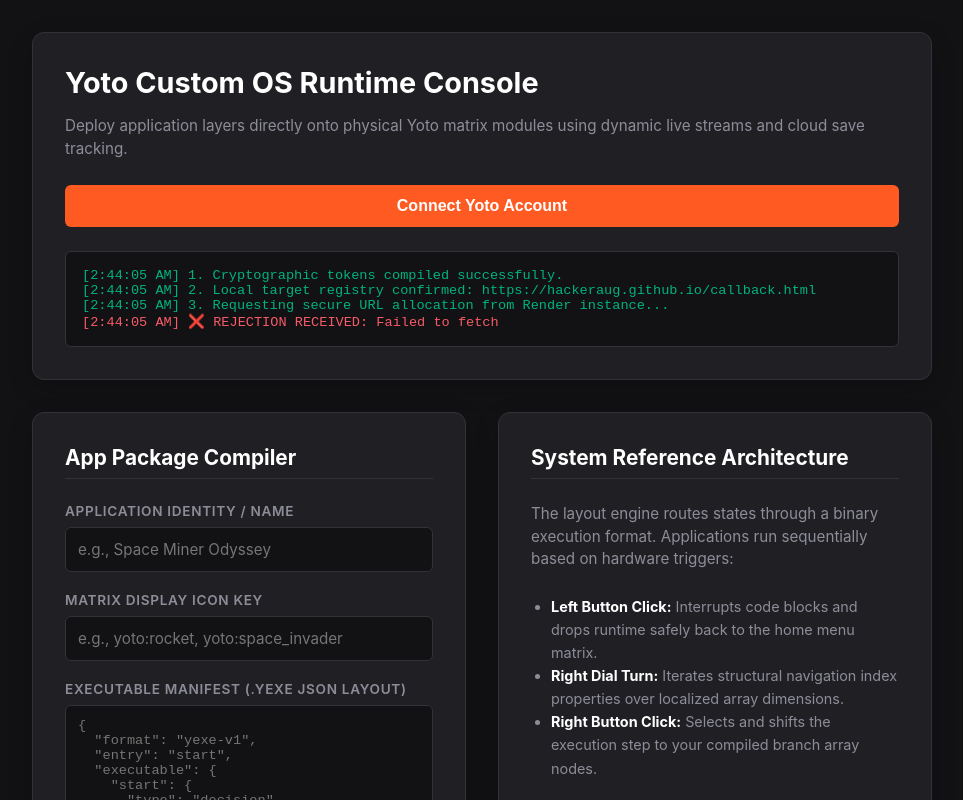
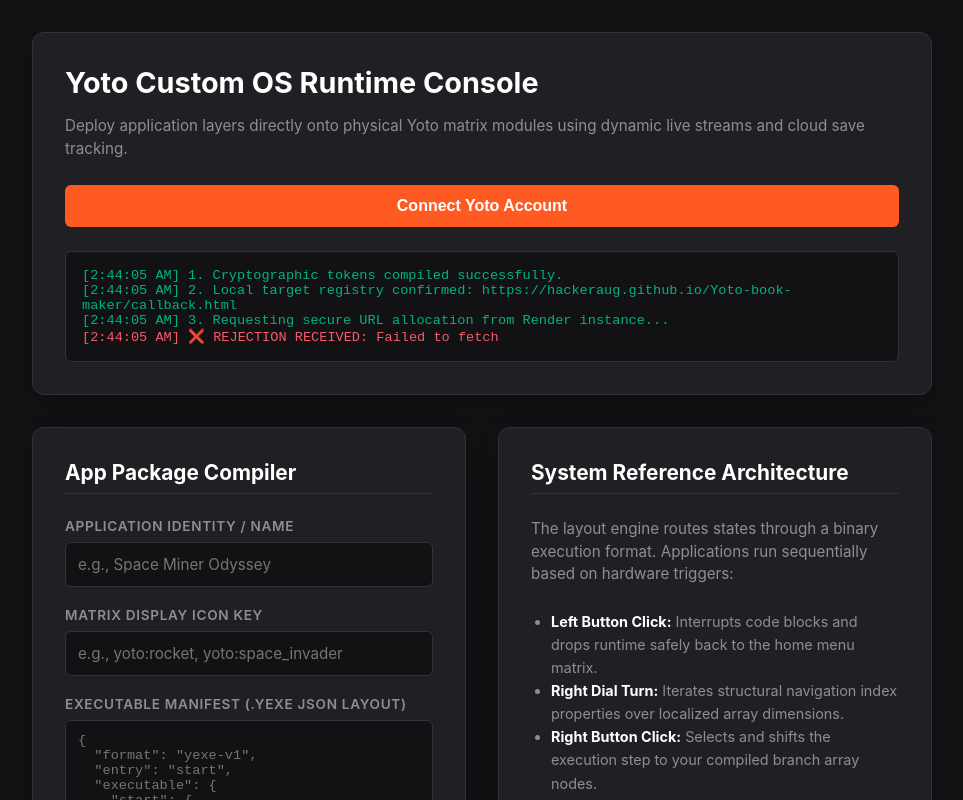
Before and after one commit to HackerAUG/Yoto-multi-card, a plain HTML site: page index.html in a window 1280 px wide. Both pictures are taken after a click on the button "Connect Yoto Account". Shown: the top 800 px of the page, without its empty margins (158-1121 px from the left). Drawn offline with Linux system fonts and the light colour scheme; no server answers.

Commit message:
Update index.html

```diff
--- a/index.html
+++ b/index.html
@@ -246,7 +246,7 @@
 
                 localStorage.setItem("pkce_verifier", verifier);
 
-                const redirectUri = "https://hackeraug.github.io/callback.html";
+                const redirectUri = "https://hackeraug.github.io/Yoto-book-maker/callback.html";
                 printLog(`2. Local target registry confirmed: ${redirectUri}`);
 
                 const requestUrl = `${BACKEND_URL}/api/yoto/auth-url?redirect_uri=${encodeURIComponent(redirectUri)}&challenge=${challenge}`;
```
